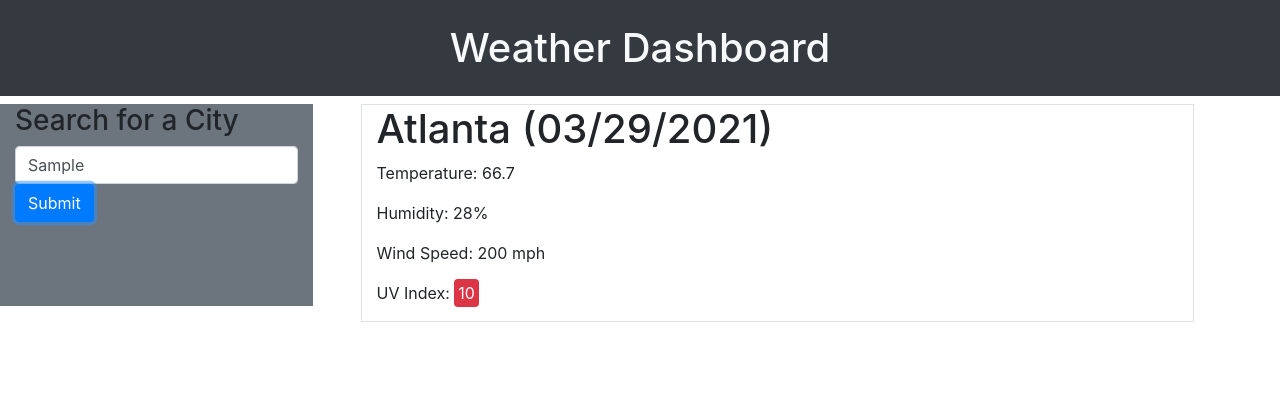
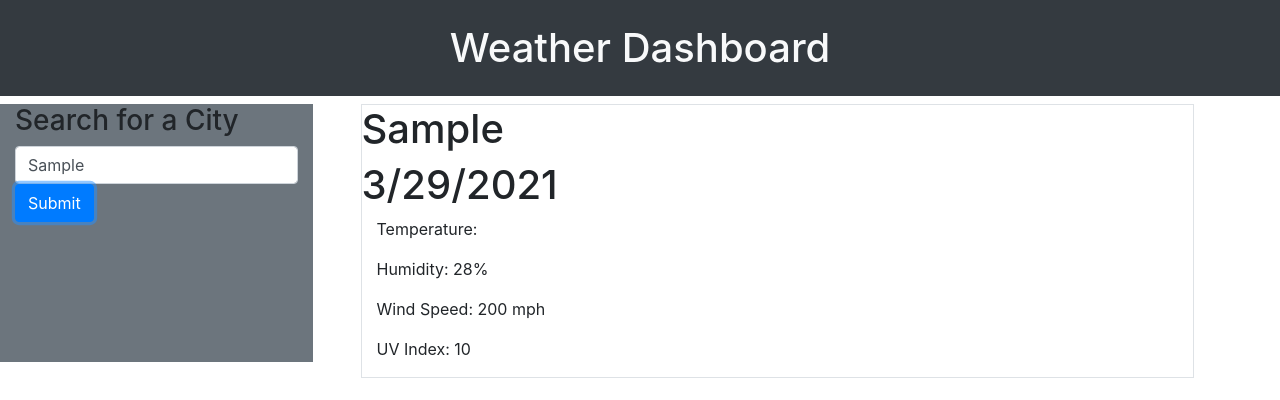
Before and after one commit to shrwnwilliams/weather-dashboard, a plain HTML site: page index.html in a window 1280 px wide. Both pictures are taken after typing "Sample" into the empty fields and a click on the button "Submit". Drawn offline with nearby package versions, Linux system fonts and the light colour scheme; no server answers.

Commit message:
roughly finished search and weather appending functionality

```diff
--- a/assests/js/script.js
+++ b/assests/js/script.js
@@ -1,22 +1,37 @@
 var userCityInput = $("#city-search-input");
 var formInputEl = $("#city-search");
+var todaysDateEl = $("#todays-date");
+var weatherDisplay = $("#weather-display");
+var currentCity = $("#city-name");
+var currentTemp = $("#current-temperature");
+var currentHumidity = $("#current-humidity");
+var currentWind = $("#current-wind");
+var currentUvIndex = $("#current-uv");
+var today = moment();
+
+todaysDateEl.text(today.format("l"));
 
 function getCity() {
   var requestUrl =
-    "https://api.openweathermap.org/data/2.5/weather?q=" + userCityInput.val() +"&units=imperial&appid=49e97d128aa0b52b9299b5b1b5a52107";
+    "https://api.openweathermap.org/data/2.5/weather?q=" +
+    userCityInput.val() +
+    "&units=imperial&appid=49e97d128aa0b52b9299b5b1b5a52107";
 
   fetch(requestUrl)
     .then(function (response) {
-      return response.json();
+      if (response.ok) return response.json();
     })
     .then(function (data) {
       console.log(data);
+      currentTemp.text(data.main.temp + "°F");
+      currentHumidity.text(data.main.humidity + "%");
+      currentWind.text(data.wind.speed + "mph");
     });
 }
 
-
 formInputEl.on("submit", function (event) {
-    event.preventDefault();
-    console.log(userCityInput.val());
-    getCity();
+  event.preventDefault();
+  getCity();
+  weatherDisplay.removeClass("d-none");
+  currentCity.text(userCityInput.val());
 });
--- a/index.html
+++ b/index.html
@@ -22,30 +22,26 @@
       <aside class="form-group col-3 bg-secondary mr-5">
         <form id="city-search">
           <h3>Search for a City</h3>
-          <input
-            type="search"
-            class="form-control"
-            id="city-search-input"
-          />
+          <input type="search" class="form-control" id="city-search-input" />
           <button type="submit" class="btn btn-primary">Submit</button>
         </form>
-    </aside>
+      </aside>
 
-        <section class="col-8 border">
-            <h1>Atlanta <span>(03/29/2021)</span></h1>
-            <p>Temperature: <span>66.7</span></p>
-            <p>Humidity: <span>28%</span></p>
-            <p>Wind Speed: <span>200 mph</span></p>
-            <p>UV Index: <span class="btn-danger p-1 rounded">10</span></p>
-        </section>
-
-
+      <section class="col-8 border d-none" id="weather-display">
+        <h1 class="row" id="city-name">March</h1>
+        <h1 class="row" id="todays-date">(04/01/2026)</h1>
+        <p>Temperature: <span id="current-temperature"></span></p>
+        <p>Humidity: <span id="current-humidity">28%</span></p>
+        <p>Wind Speed: <span id="current-wind">200 mph</span></p>
+        <p>UV Index: <span id="current-uv">10</span></p>
+      </section>
     </main>
     <script
       src="https://code.jquery.com/jquery-3.6.0.min.js"
       integrity="sha256-/xUj+3OJU5yExlq6GSYGSHk7tPXikynS7ogEvDej/m4="
       crossorigin="anonymous"
     ></script>
+    <script src="https://cdnjs.cloudflare.com/ajax/libs/moment.js/2.24.0/moment.min.js"></script>
     <script src="./assests/js/script.js"></script>
   </body>
 </html>
```
